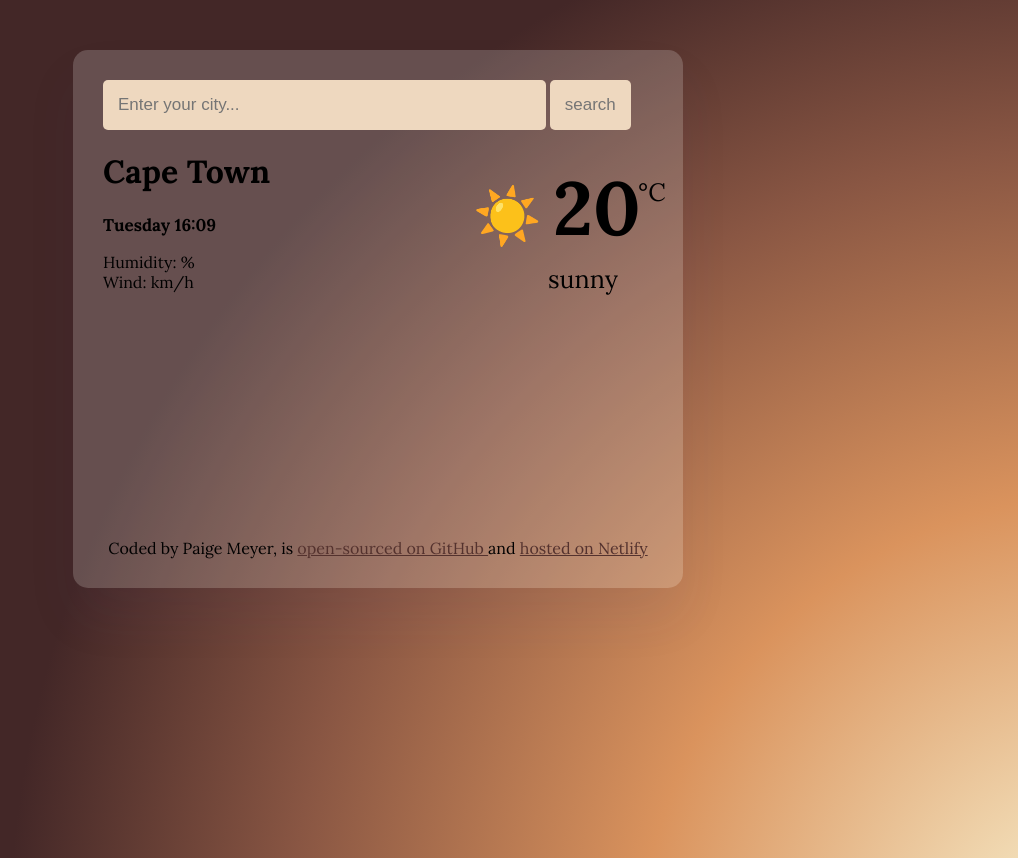
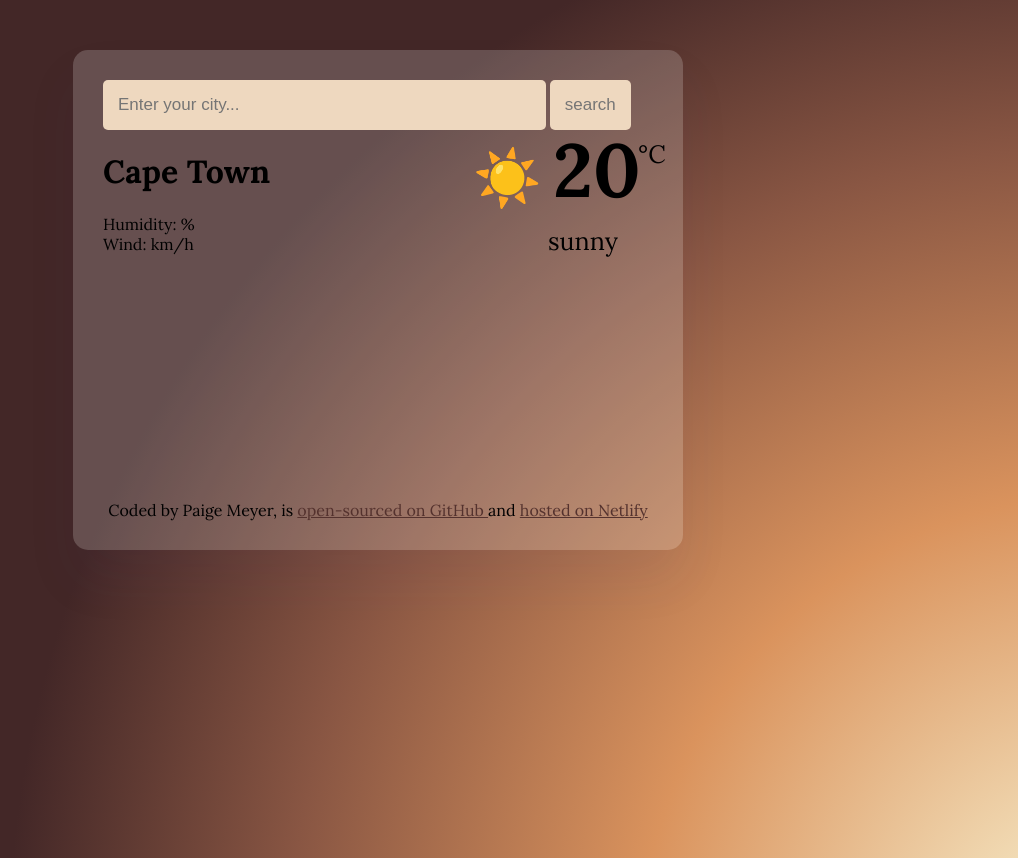
Before and after one commit to paigemeyer/what-is-the-weather, a plain HTML site: page index.html in a window 1280 px wide. Shown: the top 858 px of the page, without its empty margins (262-1280 px from the left). Drawn offline with nearby package versions, Linux system fonts and the light colour scheme.

Commit message:
Update index.html

```diff
--- a/index.html
+++ b/index.html
@@ -23,7 +23,7 @@
         <h1 id="heading-city"> Cape Town</h1>
 
     <div>
-        <h2 id="time-date">Tuesday 16:09 </h2>
+        <h2 id="time-date"> </h2>
         <p>Humidity: <span id="Humidity"></span> %</br> Wind: <span id="wind"></span> km/h</p>
     </div>
     <div id="description"> sunny </div>
```
